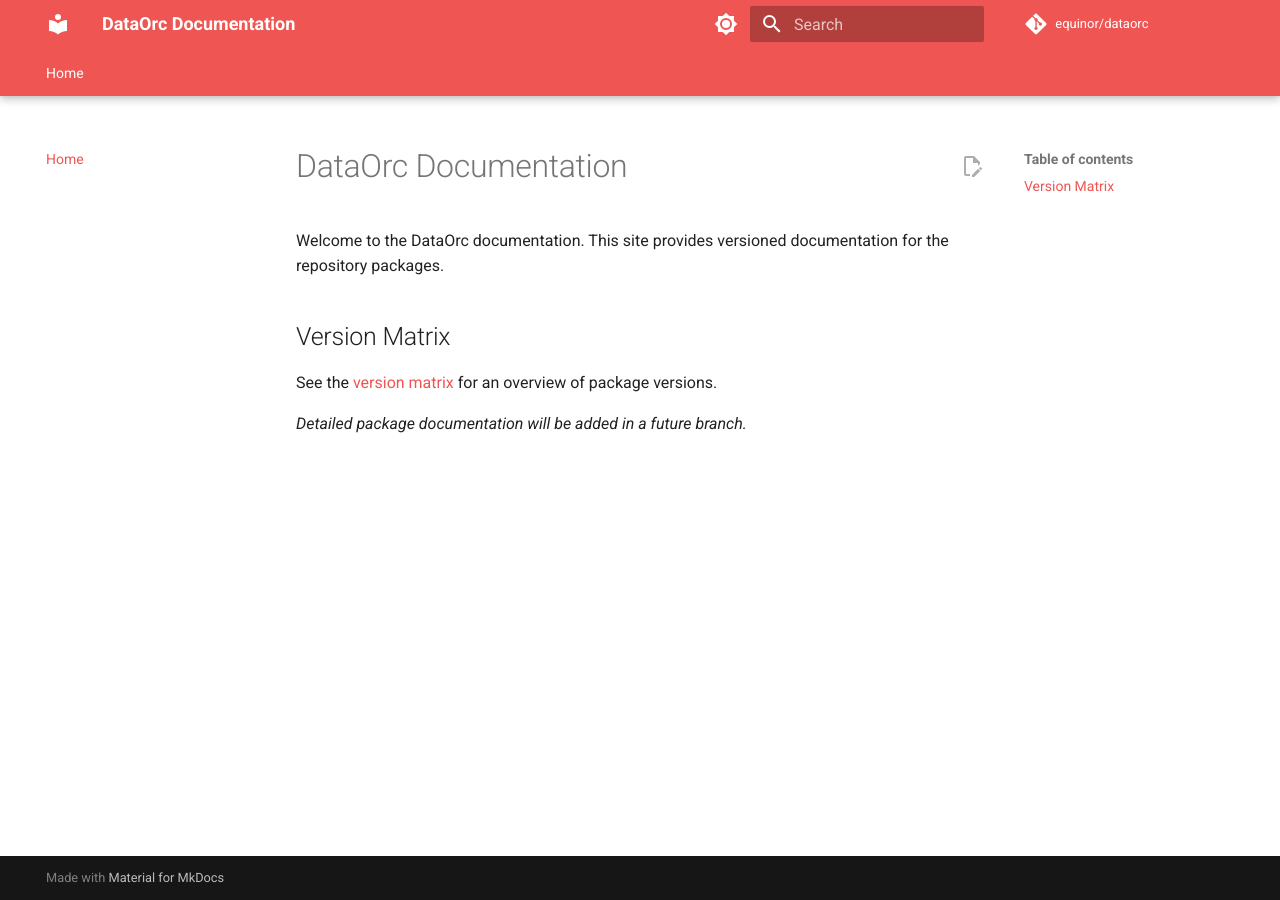
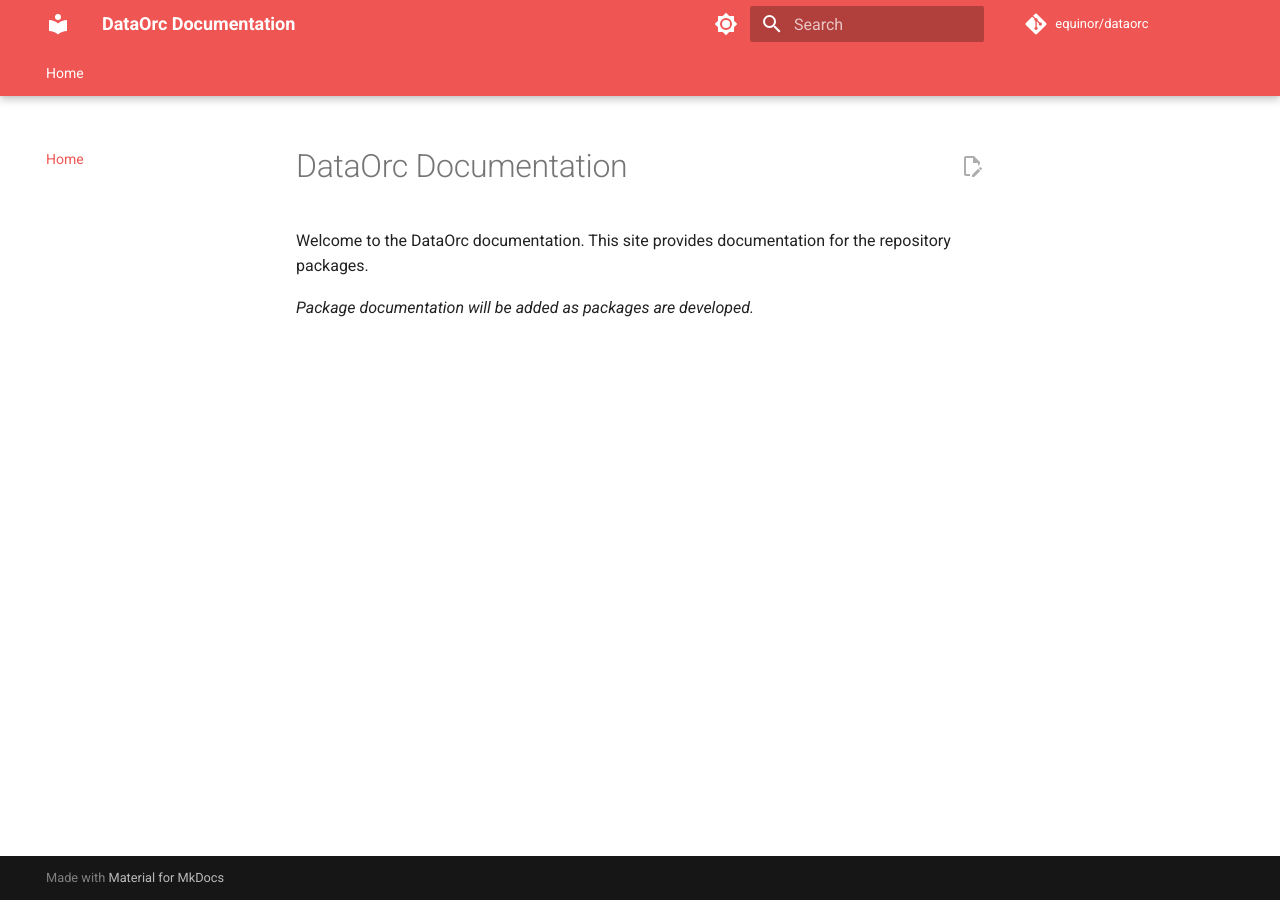
Before and after one commit to equinor/dataorc, an MkDocs documentation site: the page built from docs/index.md, in a window 1280 px wide. Built offline with MkDocs 1.6.1 and Material for MkDocs 9.7.7, drawn with Linux system fonts in a browser that asks for light colours; comment, search, counter and statistics services are not loaded.

Commit message:
chore: update CI/CD workflow to fetch full git history and simplify documentation introduction

```diff
--- a/docs/index.md
+++ b/docs/index.md
@@ -1,9 +1,5 @@
 # DataOrc Documentation
 
-Welcome to the DataOrc documentation. This site provides versioned documentation for the repository packages.
+Welcome to the DataOrc documentation. This site provides documentation for the repository packages.
 
-## Version Matrix
-
-See the [version matrix](version-matrix.md) for an overview of package versions.
-
-_Detailed package documentation will be added in a future branch._
+_Package documentation will be added as packages are developed._
```
Also changed, not shown: 1 other file.
